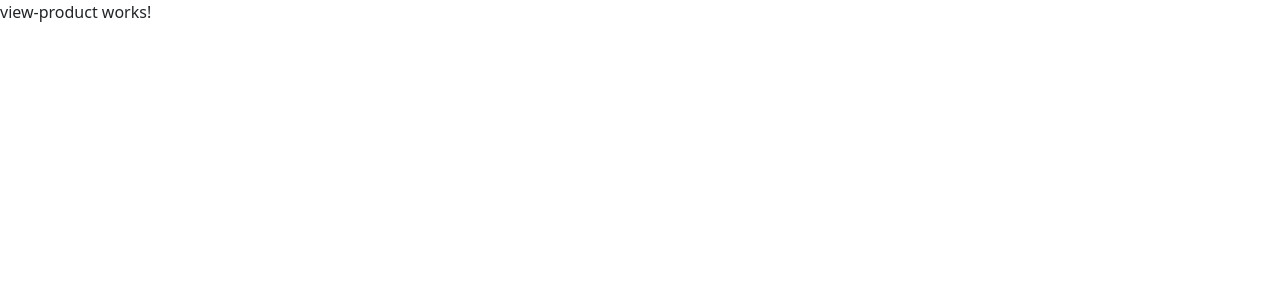
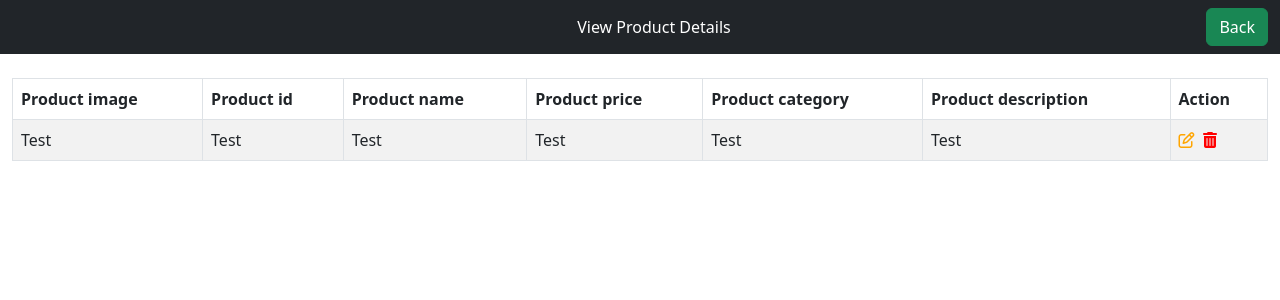
Before and after one commit to Avshalom-Ts/ProductManagerSystem, an Angular app: page /view-product in a window 1280 px wide. Shown: the top 300 px of the page. Built offline with nearby package versions, Linux system fonts and the light colour scheme.

Commit message:
implamented table in the view-product.component

```diff
--- a/db.json
+++ b/db.json
@@ -1,28 +1,12 @@
 {
   "product": [
     {
-      "productid": "test",
-      "productname": "test name",
-      "productprice": 2423,
-      "producturl": "sdgvdfv",
-      "productdescription": "afsagvdsfv",
+      "productid": "rgdsfv",
+      "productname": "sdfgvdfv",
+      "productprice": 2332,
+      "producturl": "sdfvsdfv",
+      "productdescription": "svdfvdf",
       "id": 1
-    },
-    {
-      "productid": "test",
-      "productname": "test",
-      "productprice": 123,
-      "producturl": "dsgvd",
-      "productdescription": "dfvbdb ",
-      "id": 2
-    },
-    {
-      "productid": "fsadf",
-      "productname": "sdfvdsf",
-      "productprice": 433,
-      "producturl": "sdfvdv",
-      "productdescription": "sdfvdv",
-      "id": 3
     }
   ],
   "comments": [
--- a/src/app/view-product/view-product.component.html
+++ b/src/app/view-product/view-product.component.html
@@ -1 +1,35 @@
-<p>view-product works!</p>
+<nav class="navbar bg-dark">
+  <div class="container-fluid">
+    <a style="color:white;margin-left:45%;">View Product Details</a>
+    <button routerLink="/" class="btn btn-success">Back</button>
+  </div>
+</nav>
+
+<div class="container-fluid">
+  <table class="table mt-4 table-striped table-bordered">
+    <thead>
+      <tr>
+        <th scope="col">Product image</th>
+        <th scope="col">Product id</th>
+        <th scope="col">Product name</th>
+        <th scope="col">Product price</th>
+        <th scope="col">Product category</th>
+        <th scope="col">Product description</th>
+        <th scope="col">Action</th>
+      </tr>
+    </thead>
+    <tbody>
+      <tr>
+        <td>Test</td>
+        <td>Test</td>
+        <td>Test</td>
+        <td>Test</td>
+        <td>Test</td>
+        <td>Test</td>
+        <td><i class="fa fa-edit"></i>&nbsp;
+          <i class="fa fa-trash"></i>
+        </td>
+      </tr>
+    </tbody>
+  </table>
+</div>
--- a/src/app/view-product/view-product.component.scss
+++ b/src/app/view-product/view-product.component.scss
@@ -0,0 +1,7 @@
+.fa-edit {
+  color: orange;
+}
+
+.fa-trash {
+  color: red;
+}
```
